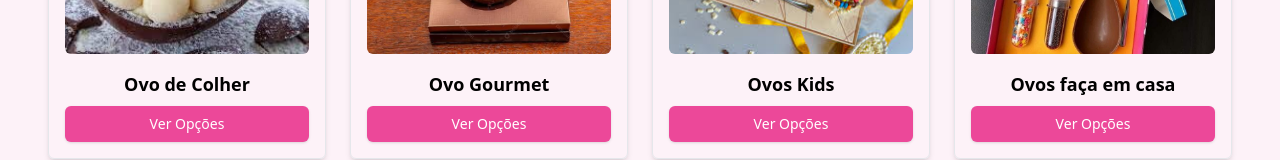
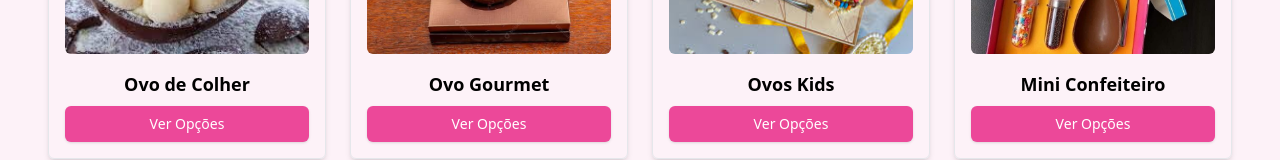
Before and after one commit to Gabriel-ortizz/doces-do-cupido, a Next.js app: page / in a window 1280 px wide. Shown: the part 621-781 px from the top of the page. Built offline with nearby package versions, Linux system fonts and the light colour scheme.

Commit message:
Update page.tsx

```diff
--- a/app/page.tsx
+++ b/app/page.tsx
@@ -135,7 +135,7 @@ const App: React.FC = () => {
       ],
     },
     {
-      name: "Ovos faça em casa",
+      name: "Mini Confeiteiro",
       image: "/img/ovos_montar.jpg",
       options: [
         { name: "Brigadeiro", price: 55.00 },
```
